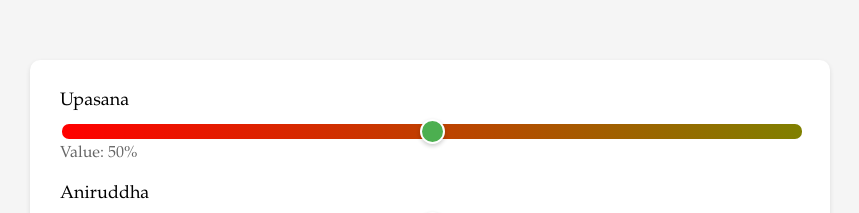
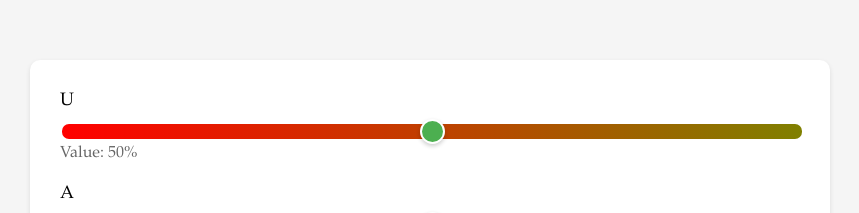
Before and after one commit to aniruddha-saha/us, a plain HTML site: page index.html in a window 1280 px wide. Shown: the top 213 px of the page, without its empty margins (210-1069 px from the left). Drawn offline with Linux system fonts and the light colour scheme.

Commit message:
Update index.html

```diff
--- a/index.html
+++ b/index.html
@@ -68,11 +68,11 @@
 </head>
 <body>
     <div class="slider-container">
-        <label class="slider-label" for="sliderA">Upasana</label>
+        <label class="slider-label" for="sliderA">U</label>
         <input type="range" min="0" max="100" value="50" class="slider" id="sliderA">
         <div class="value-display" id="valueA">Value: 50%</div>
 
-        <label class="slider-label" for="sliderB">Aniruddha</label>
+        <label class="slider-label" for="sliderB">A</label>
         <input type="range" min="0" max="100" value="50" class="slider" id="sliderB">
         <div class="value-display" id="valueB">Value: 50%</div>
     </div>
```
